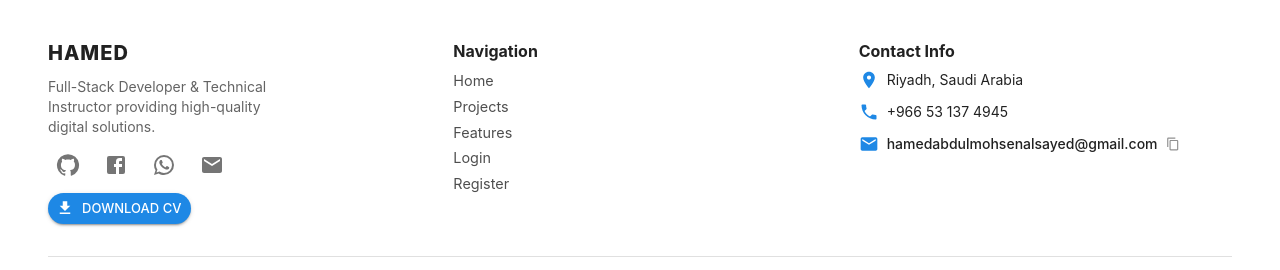
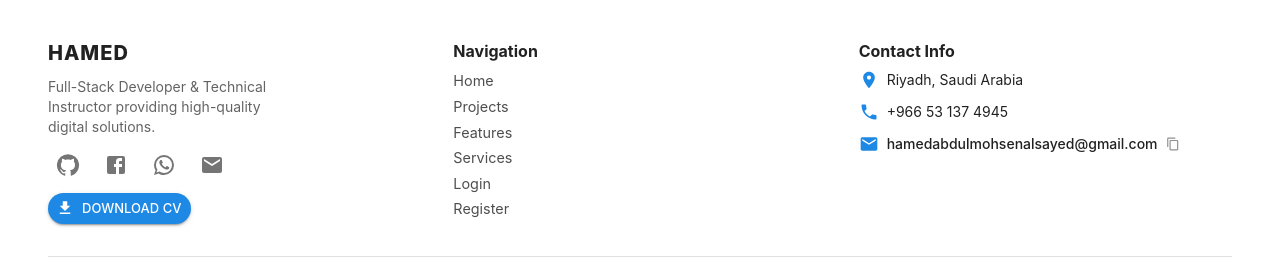
Before and after one commit to hhaamed74/Hamed-Personal-Portfolio, a React (Vite) app: page / in a window 1280 px wide. Shown: the part 1046-1316 px from the top of the page. Built offline with nearby package versions, Linux system fonts and the light colour scheme.

Commit message:
Add 'Services' to footer navigation links

```diff
--- a/src/components/Footer.tsx
+++ b/src/components/Footer.tsx
@@ -149,7 +149,7 @@ export default function Footer() {
               Navigation
             </Typography>
             <Stack spacing={0.5}>
-              {["Home", "Projects", "Features", "Login", "Register"].map(
+              {["Home", "Projects", "Features","Services", "Login", "Register"].map(
                 (item) => (
                   <MUILink
                     key={item}
```
